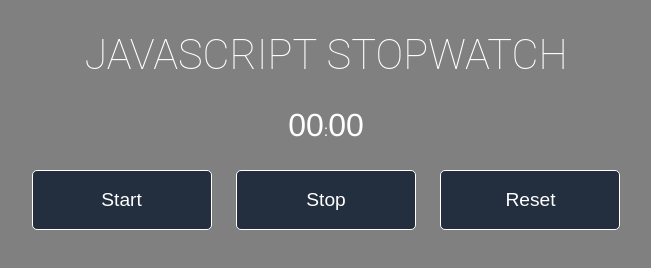
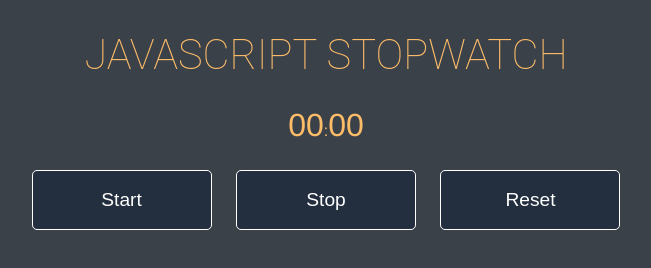
Before and after one commit to dennisbast/stopwatch, a plain HTML site: page index.html in a window 1280 px wide. Shown: the whole page, without its empty margins (314-965 px from the left). Drawn offline with Linux system fonts and the light colour scheme.

Commit message:
changed colors

```diff
--- a/style.css
+++ b/style.css
@@ -1,5 +1,5 @@
 body {
-  background-color: grey;
+  background-color: #3b4149;
   font-family: "HelveticaNeue-Light", "Helvetica Neue Light", "Helvetica Neue",
     Arial, Helvetica, sans-serif, "Lucida Grande";
   height: 100%;
@@ -8,7 +8,7 @@ body {
 .wrapper {
   width: 800px;
   margin: 30px auto;
-  color: #fff;
+  color: #febd69;
   text-align: center;
 }
 
```
